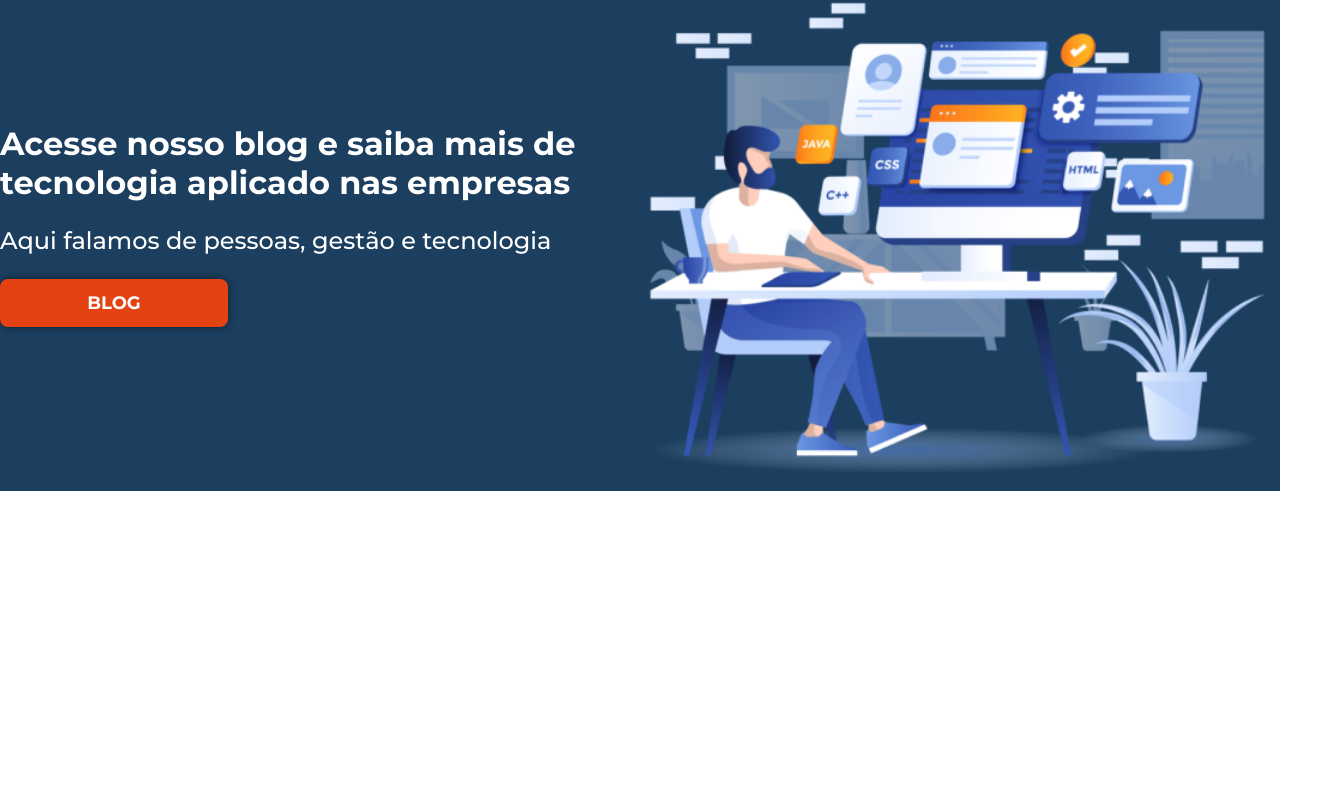
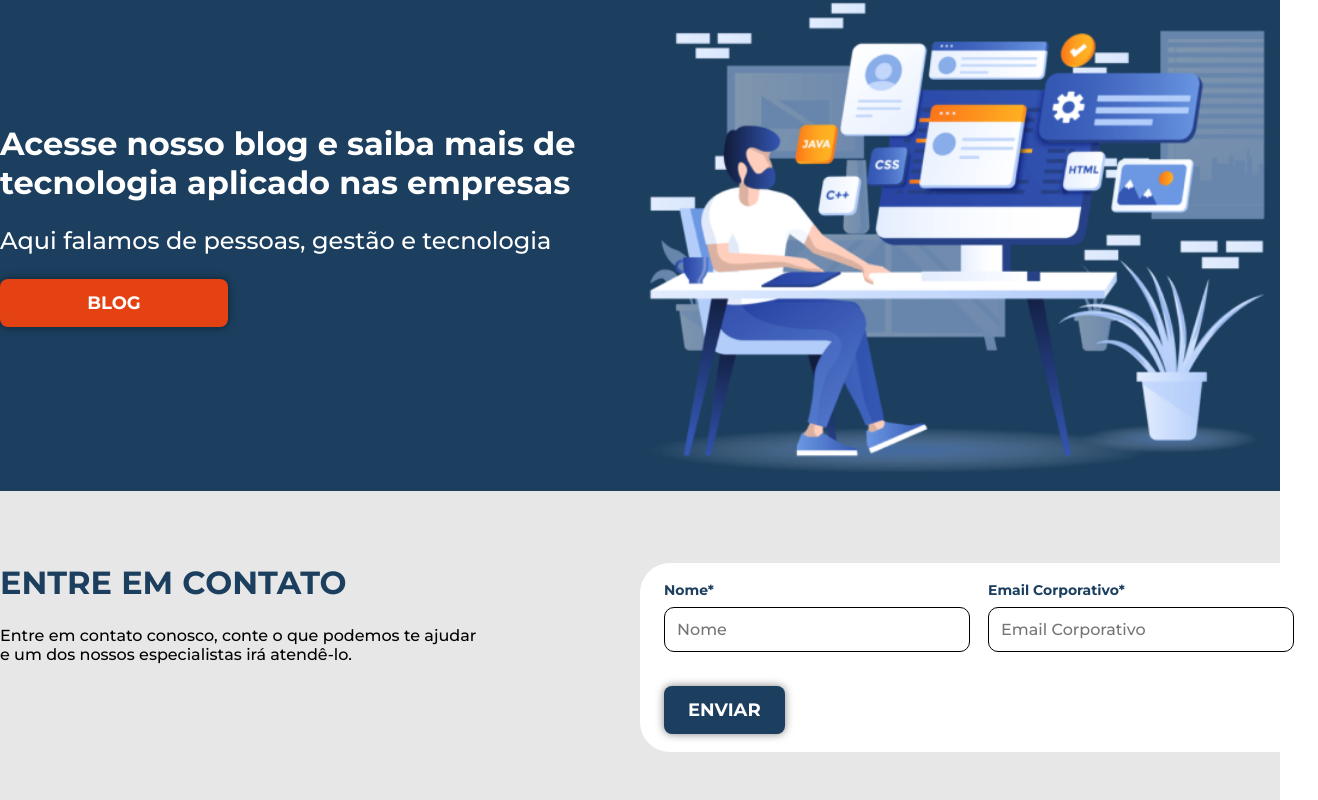
Before and after one commit to Tens0rTech/TensorTech, a React (Create React App) app: page / in a window 1280 px wide. Shown: the part 4196-4996 px from the top of the page, 1318 px wide, since content can reach past the window. Before the commit the page ends 4687 px from the top, so only its background shows below. Built offline with nearby package versions, Linux system fonts and the light colour scheme.

Commit message:
form section

```diff
--- a/src/components/Button/index.tsx
+++ b/src/components/Button/index.tsx
@@ -5,9 +5,15 @@ export default function Button({
   secondary = false,
   click = () => null,
   width,
+  type,
 }: ButtonProps) {
   return (
-    <Context secondary={secondary} onClick={() => click()} width={width}>
+    <Context
+      secondary={secondary}
+      onClick={() => click()}
+      width={width}
+      type={type ?? "button"}
+    >
       {title?.toUpperCase()}
     </Context>
   );
--- /dev/null
+++ b/src/components/Input/errors.ts
@@ -0,0 +1,12 @@
+export function NameErrors(value: string) {
+  if (value === "") return "Nome é obrigatório";
+  return "";
+}
+
+export function EmailErrors(value: string) {
+  if (value === "") {
+    return "E-mail obrigatório";
+  }
+
+  return "";
+}
--- /dev/null
+++ b/src/components/Input/index.tsx
@@ -0,0 +1,35 @@
+import { InputGroup } from "./style";
+
+type InputProps = {
+  value: string;
+  onChange: (e: any) => void;
+  label: string;
+  placeholder: string;
+  error?: string;
+  type?: string;
+  required?: boolean;
+};
+
+export default function Input({
+  value,
+  onChange,
+  label,
+  placeholder,
+  error,
+  type = "text",
+  required = false,
+}: InputProps) {
+  return (
+    <InputGroup>
+      <h5>{label}</h5>
+      <input
+        type={type}
+        placeholder={placeholder}
+        value={value}
+        onChange={(e) => onChange(e)}
+        required={required}
+      />
+      {error && <p>{error}</p>}
+    </InputGroup>
+  );
+}
--- /dev/null
+++ b/src/components/Input/style.ts
@@ -0,0 +1,27 @@
+import { styled } from "styled-components";
+import { COLORS, FONT_WEIGHT } from "../../theme";
+
+export const InputGroup = styled.div`
+  display: flex;
+  flex-direction: column;
+
+  h5 {
+    font-size: 14px;
+    font-weight: ${FONT_WEIGHT.BOLD};
+    color: ${COLORS.PRIMARY};
+  }
+
+  p {
+    font-size: 14px;
+    color: ${COLORS.RED};
+  }
+
+  input {
+    outline: none;
+    border: 1px solid black;
+    border-radius: 10px;
+    font-size: 16px;
+    padding: 12px;
+    margin: 8px 0 4px 0;
+  }
+`;
--- a/src/components/Section/index.tsx
+++ b/src/components/Section/index.tsx
@@ -3,7 +3,7 @@ import Title from "../Title";
 import { Children, Context, Description, TextCenter } from "./style";
 
 type SectionProps = {
-  title: string;
+  title?: string;
   description?: string;
   backgroundColor?: string;
   whiteTitle?: boolean;
@@ -21,7 +21,7 @@ export default function Section({
     <Context backgroundColor={backgroundColor}>
       <Container>
         <TextCenter>
-          <Title name={title} whiteTitle={whiteTitle} />
+          {title && <Title name={title} whiteTitle={whiteTitle} />}
           {description && <Description>{description}</Description>}
         </TextCenter>
         <Children>{children}</Children>
--- /dev/null
+++ b/src/pages/home/Contact/index.tsx
@@ -0,0 +1,88 @@
+import { useState } from "react";
+import Input from "../../../components/Input";
+import Section from "../../../components/Section";
+import { COLORS } from "../../../theme";
+import { Content, Description, Flex, FormDiv, Title } from "./style";
+import Button from "../../../components/Button";
+import { EmailErrors, NameErrors } from "../../../components/Input/errors";
+
+export default function Contact() {
+  const [data, setData] = useState({
+    name: "",
+    email: "",
+    phoneNumber: "",
+    reason: "",
+    contact: "",
+    message: "",
+  });
+
+  const [errors, setErrors] = useState({
+    name: "",
+    email: "",
+    phoneNumber: "",
+    reason: "",
+    contact: "",
+    message: "",
+  });
+
+  function onSubmit() {
+    console.log(data);
+  }
+
+  return (
+    <Section backgroundColor={COLORS.GRAY}>
+      <Flex>
+        <Content>
+          <Title>ENTRE EM CONTATO</Title>
+          <Description>
+            Entre em contato conosco, conte o que podemos te ajudar e um dos
+            nossos especialistas irá atendê-lo.
+          </Description>
+        </Content>
+        <Content>
+          <form
+            onSubmit={(e) => {
+              e.preventDefault();
+              onSubmit();
+            }}
+          >
+            <FormDiv>
+              <Input
+                label="Nome*"
+                placeholder="Nome"
+                value={data.name}
+                onChange={(e) => {
+                  setData((d) => ({ ...d, name: e.target.value }));
+                  setErrors((err) => ({
+                    ...err,
+                    name: NameErrors(e.target.value),
+                  }));
+                }}
+                error={errors.name}
+                required
+              />
+              <Input
+                label="Email Corporativo*"
+                placeholder="Email Corporativo"
+                type="email"
+                value={data.email}
+                onChange={(e) => {
+                  setData((d) => ({ ...d, email: e.target.value }));
+                  setErrors((err) => ({
+                    ...err,
+                    email: EmailErrors(e.target.value),
+                  }));
+                }}
+                error={errors.email}
+                required
+              />
+              <div style={{ marginTop: 12 }}>
+                <Button title="Enviar" type="submit" />
+              </div>
+            </FormDiv>
+          </form>
+        </Content>
+      </Flex>
+    </Section>
+  );
+}
--- /dev/null
+++ b/src/pages/home/Contact/style.ts
@@ -0,0 +1,33 @@
+import { styled } from "styled-components";
+import { COLORS, FONT_WEIGHT } from "../../../theme";
+
+export const Flex = styled.div`
+  width: 100%;
+  display: flex;
+  justify-content: space-between;
+`;
+
+export const Content = styled.div`
+  width: 50%;
+`;
+
+export const Title = styled.h3`
+  font-size: 32px;
+  font-weight: ${FONT_WEIGHT.BOLD};
+  color: ${COLORS.PRIMARY};
+`;
+
+export const Description = styled.p`
+  width: 75%;
+  margin-top: 24px;
+`;
+
+export const FormDiv = styled.div`
+  width: 630px;
+  padding: 18px 24px;
+  border-radius: 30px;
+  background-color: ${COLORS.WHITE};
+  display: grid;
+  gap: 18px;
+  grid-template-columns: auto auto;
+`;
--- a/src/pages/home/index.tsx
+++ b/src/pages/home/index.tsx
@@ -6,6 +6,7 @@ import Clients from "./Clients";
 import ContactSection from "./ContactSection";
 import Resume from "./Resume";
 import BlogSection from "./BlogSection";
+import Contact from "./Contact";
 
 export default function Home() {
   return (
@@ -18,6 +19,7 @@ export default function Home() {
       <ContactSection />
       <Resume />
       <BlogSection />
+      <Contact />
     </>
   );
 }
--- a/src/types/button.d.ts
+++ b/src/types/button.d.ts
@@ -3,4 +3,5 @@ type ButtonProps = {
   secondary?: boolean;
   click?: () => void;
   width?: string;
+  type?: string;
 };
```
